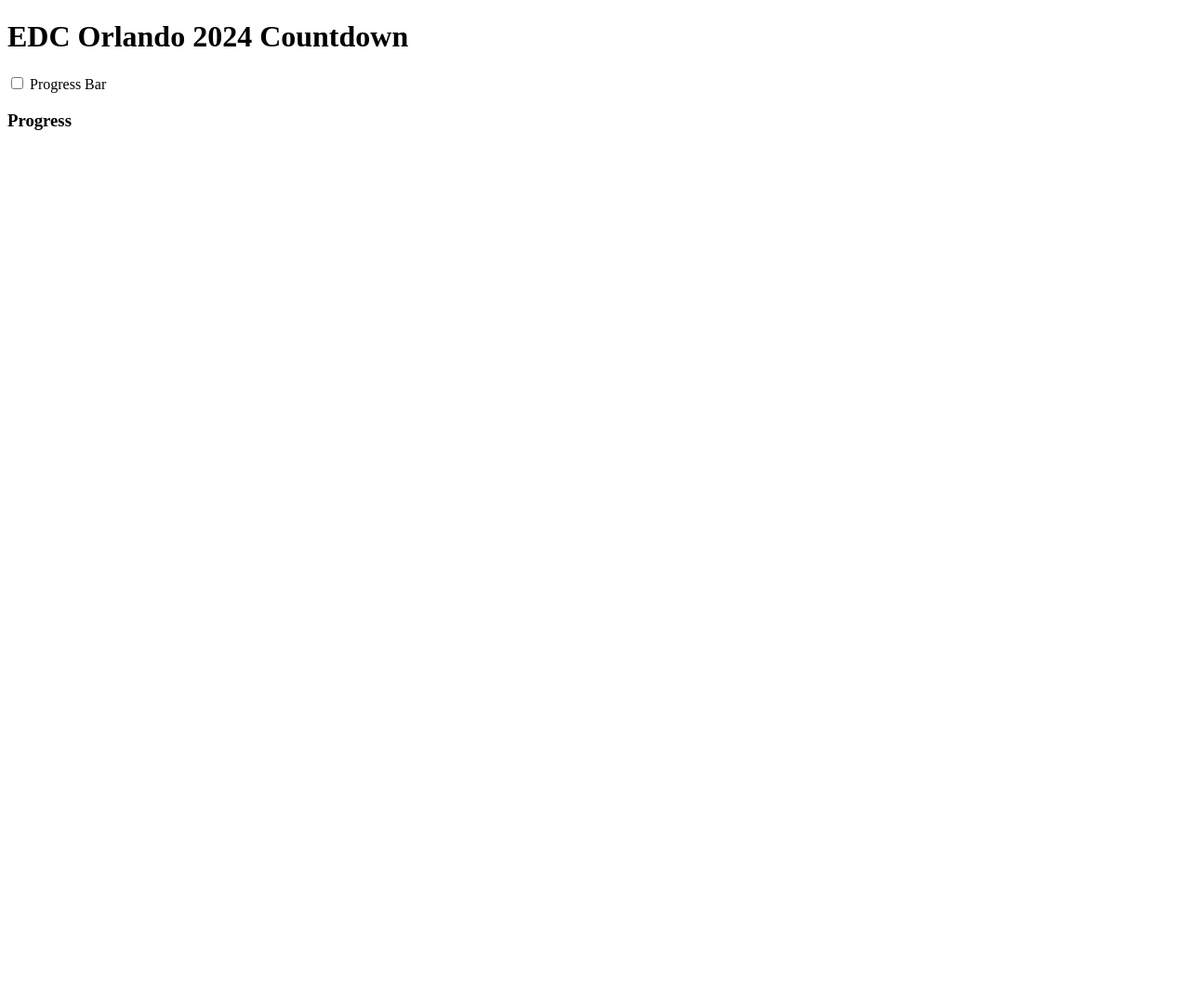
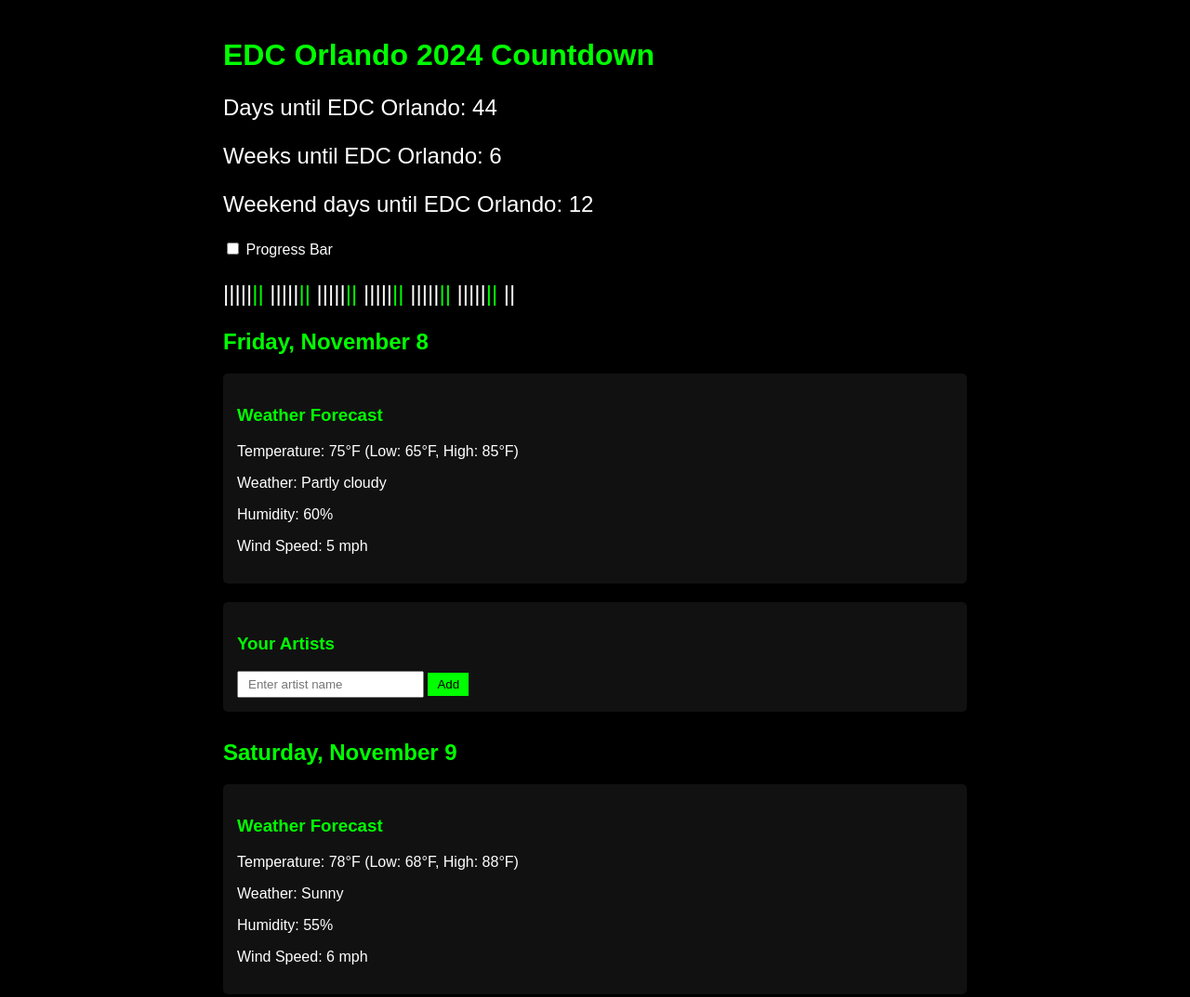
Before and after one commit to whyoung00/countdown, a plain HTML site: page index.html in a window 1280 px wide. Shown: the top 1073 px of the page at 93% size. Before the commit the page ends 800 px from the top, so only its background shows below. Drawn offline with nearby package versions, Linux system fonts and the light colour scheme; no server answers.

Commit message:
Update index.html preview safe

```diff
--- a/index.html
+++ b/index.html
@@ -9,7 +9,65 @@
     <link rel="apple-touch-icon" href="icon-192x192.png">
     <script src="https://cdnjs.cloudflare.com/ajax/libs/moment.js/2.29.1/moment.min.js"></script>
     <style>
-        /* ... (keep existing styles) ... */
+        body {
+            font-family: Arial, sans-serif;
+            background-color: #000;
+            color: #fff;
+            margin: 0;
+            padding: 20px;
+        }
+        .container {
+            max-width: 800px;
+            margin: 0 auto;
+        }
+        h1, h2, h3 {
+            color: #00ff00;
+        }
+        .countdown {
+            font-size: 24px;
+            margin-bottom: 20px;
+        }
+        .progress-bar {
+            background-color: #333;
+            height: 20px;
+            border-radius: 10px;
+            overflow: hidden;
+        }
+        .progress {
+            background-color: #00ff00;
+            height: 100%;
+            width: 0;
+            transition: width 0.5s ease-in-out;
+        }
+        .tally-visualization {
+            font-size: 24px;
+            line-height: 1.5;
+            margin-top: 20px;
+        }
+        .weather-forecast, .artist-list {
+            background-color: #111;
+            padding: 15px;
+            margin-top: 20px;
+            border-radius: 5px;
+        }
+        .artist-input {
+            margin-top: 10px;
+        }
+        input[type="text"], button {
+            padding: 5px 10px;
+        }
+        button {
+            background-color: #00ff00;
+            color: #000;
+            border: none;
+            cursor: pointer;
+        }
+        button:hover {
+            background-color: #00cc00;
+        }
+        .day-section {
+            margin-bottom: 30px;
+        }
     </style>
 </head>
 <body>
@@ -42,18 +100,14 @@
         '2024-11-10': []
     };
 
-    function loadFromLocalStorage() {
-        const storedData = localStorage.getItem('artistStorage');
-        if (storedData) {
-            artistStorage = JSON.parse(storedData);
-        }
-    }
-
-    function saveToLocalStorage() {
-        localStorage.setItem('artistStorage', JSON.stringify(artistStorage));
-    }
+    const isPreviewEnvironment = window.location.hostname === 'chat.openai.com' || window.location.hostname.includes('github.io');
 
     async function fetchArtists() {
+        if (isPreviewEnvironment) {
+            console.log('Preview environment detected. Using in-memory storage.');
+            return;
+        }
+
         try {
             const response = await fetch(JSONBIN_URL, {
                 headers: {
@@ -65,16 +119,18 @@
             }
             const data = await response.json();
             artistStorage = data.record.artists || data.record;
-            saveToLocalStorage();
             updateArtistLists();
         } catch (error) {
             console.error('Error fetching artists:', error);
-            loadFromLocalStorage();
-            updateArtistLists();
         }
     }
 
     async function saveArtists() {
+        if (isPreviewEnvironment) {
+            console.log('Preview environment detected. Using in-memory storage.');
+            return;
+        }
+
         try {
             const response = await fetch(JSONBIN_URL, {
                 method: 'PUT',
@@ -87,32 +143,122 @@
             if (!response.ok) {
                 throw new Error('Network response was not ok');
             }
-            saveToLocalStorage();
         } catch (error) {
             console.error('Error saving artists:', error);
-            saveToLocalStorage();
         }
     }
 
     async function syncArtists() {
-        await fetchArtists();
-        await saveArtists();
+        if (!isPreviewEnvironment) {
+            await fetchArtists();
+            await saveArtists();
+        }
     }
 
     function updateCountdown() {
-        // ... (keep existing countdown logic) ...
+        const now = moment();
+        const edcStart = moment('2024-11-08');
+        const countdownStart = moment('2023-11-08');
+
+        const totalDays = edcStart.diff(countdownStart, 'days');
+        const daysPassedSinceStart = now.diff(countdownStart, 'days');
+        const daysLeft = edcStart.diff(now, 'days');
+        const weeks = Math.floor(daysLeft / 7);
+
+        let weekendDays = 0;
+        let currentDate = now.clone();
+        while (currentDate.isBefore(edcStart)) {
+            if (currentDate.day() === 0 || currentDate.day() === 6) {
+                weekendDays++;
+            }
+            currentDate.add(1, 'day');
+        }
+
+        const countdownElement = document.getElementById('countdown');
+        countdownElement.innerHTML = `
+            <p>Days until EDC Orlando: ${daysLeft}</p>
+            <p>Weeks until EDC Orlando: ${weeks}</p>
+            <p>Weekend days until EDC Orlando: ${weekendDays}</p>
+        `;
+
+        updateVisualization(daysLeft, totalDays, daysPassedSinceStart);
     }
 
     function updateVisualization(daysLeft, totalDays, daysPassedSinceStart) {
-        // ... (keep existing visualization logic) ...
+        const isProgressBar = document.getElementById('visualizationToggle').checked;
+        const progressBar = document.getElementById('progressBar');
+        const tallyVisualization = document.getElementById('tallyVisualization');
+        document.getElementById('progressHeading').style.display = isProgressBar ? 'block' : 'none';
+
+        if (isProgressBar) {
+            progressBar.style.display = 'block';
+            tallyVisualization.style.display = 'none';
+            const progressPercentage = (daysPassedSinceStart / totalDays) * 100;
+            document.getElementById('progress').style.width = `${progressPercentage}%`;
+        } else {
+            progressBar.style.display = 'none';
+            tallyVisualization.style.display = 'block';
+            const tallyGroups = Math.floor(daysLeft / 7);
+            const remainingTallies = daysLeft % 7;
+            let tallyHTML = '';
+            for (let i = 0; i < tallyGroups; i++) {
+                tallyHTML += '|||||<span style="color: #00ff00;">||</span> ';
+            }
+            for (let i = 0; i < remainingTallies; i++) {
+                if (i === 5 || i === 6) {
+                    tallyHTML += '<span style="color: #00ff00;">|</span>';
+                } else {
+                    tallyHTML += '|';
+                }
+            }
+            tallyVisualization.innerHTML = tallyHTML;
+        }
     }
 
     function fetchWeatherForecast() {
-        // ... (keep existing weather forecast logic) ...
+        // Simulated weather data for preview
+        const simulatedWeather = {
+            daily: [
+                { temp: { day: 75, min: 65, max: 85 }, weather: [{ description: 'Partly cloudy' }], humidity: 60, wind_speed: 5 },
+                { temp: { day: 78, min: 68, max: 88 }, weather: [{ description: 'Sunny' }], humidity: 55, wind_speed: 6 },
+                { temp: { day: 76, min: 66, max: 86 }, weather: [{ description: 'Clear sky' }], humidity: 58, wind_speed: 4 }
+            ]
+        };
+        return simulatedWeather;
     }
 
     function initializeDayBreakdown() {
-        // ... (keep existing day breakdown logic) ...
+        const dayBreakdown = document.getElementById('dayBreakdown');
+        const edcDates = ['2024-11-08', '2024-11-09', '2024-11-10'];
+        const weatherData = fetchWeatherForecast();
+
+        edcDates.forEach((date, index) => {
+            const daySection = document.createElement('div');
+            daySection.className = 'day-section';
+            const dayForecast = weatherData.daily[index];
+
+            daySection.innerHTML = `
+                <h2>${moment(date).format('dddd, MMMM D')}</h2>
+                <div class="weather-forecast">
+                    <h3>Weather Forecast</h3>
+                    <p>Temperature: ${Math.round(dayForecast.temp.day)}°F (Low: ${Math.round(dayForecast.temp.min)}°F, High: ${Math.round(dayForecast.temp.max)}°F)</p>
+                    <p>Weather: ${dayForecast.weather[0].description}</p>
+                    <p>Humidity: ${dayForecast.humidity}%</p>
+                    <p>Wind Speed: ${Math.round(dayForecast.wind_speed)} mph</p>
+                </div>
+                <div class="artist-list">
+                    <h3>Your Artists</h3>
+                    <ul id="artistList-${date}"></ul>
+                    <div class="artist-input">
+                        <input type="text" id="artistInput-${date}" placeholder="Enter artist name">
+                        <button onclick="addArtist('${date}')">Add</button>
+                    </div>
+                </div>
+            `;
+            dayBreakdown.appendChild(daySection);
+        });
+
+        updateArtistLists();
     }
 
     function updateArtistLists() {
@@ -163,13 +309,14 @@
         setInterval(updateCountdown, 1000 * 60 * 60); // Update countdown every hour
 
         initializeDayBreakdown();
-        loadFromLocalStorage(); // Load data from local storage first
-        syncArtists(); // Then try to sync with JSONbin
-        setInterval(syncArtists, 1000 * 60); // Try to sync every minute
+        if (!isPreviewEnvironment) {
+            syncArtists(); // Initial sync with JSONbin
+            setInterval(syncArtists, 1000 * 60); // Try to sync every minute
+        }
 
-        // Sync when page becomes visible
+        // Sync when page becomes visible (if not in preview environment)
         document.addEventListener('visibilitychange', function() {
-            if (!document.hidden) {
+            if (!document.hidden && !isPreviewEnvironment) {
                 syncArtists();
             }
         });
```
